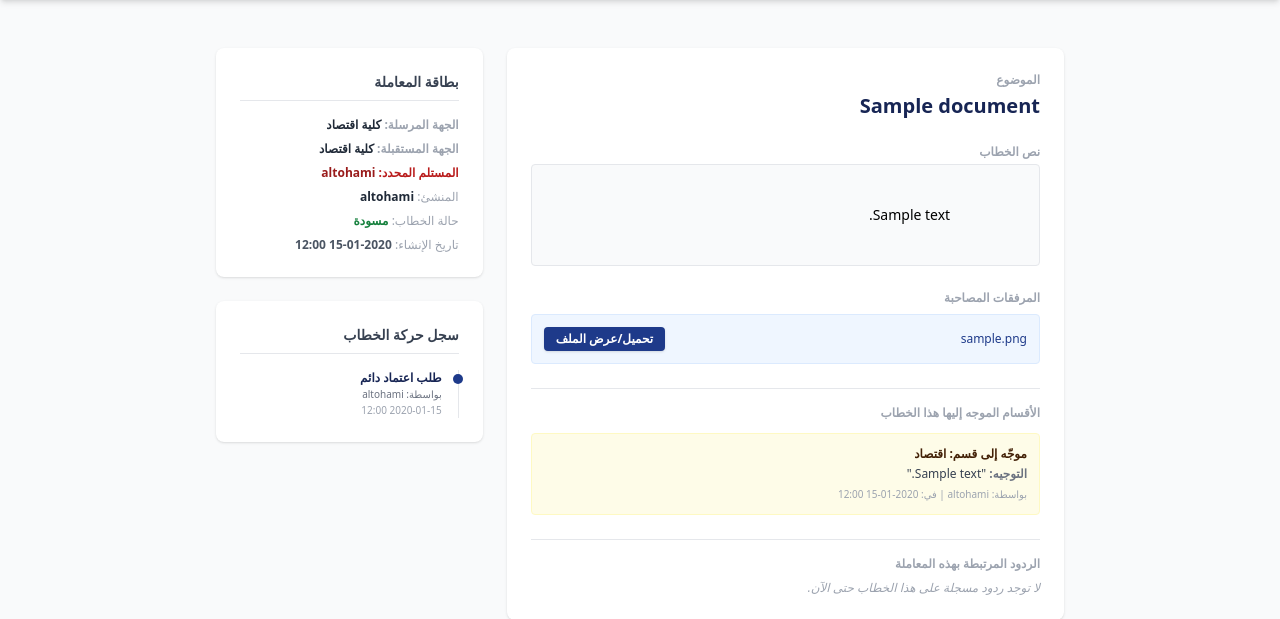
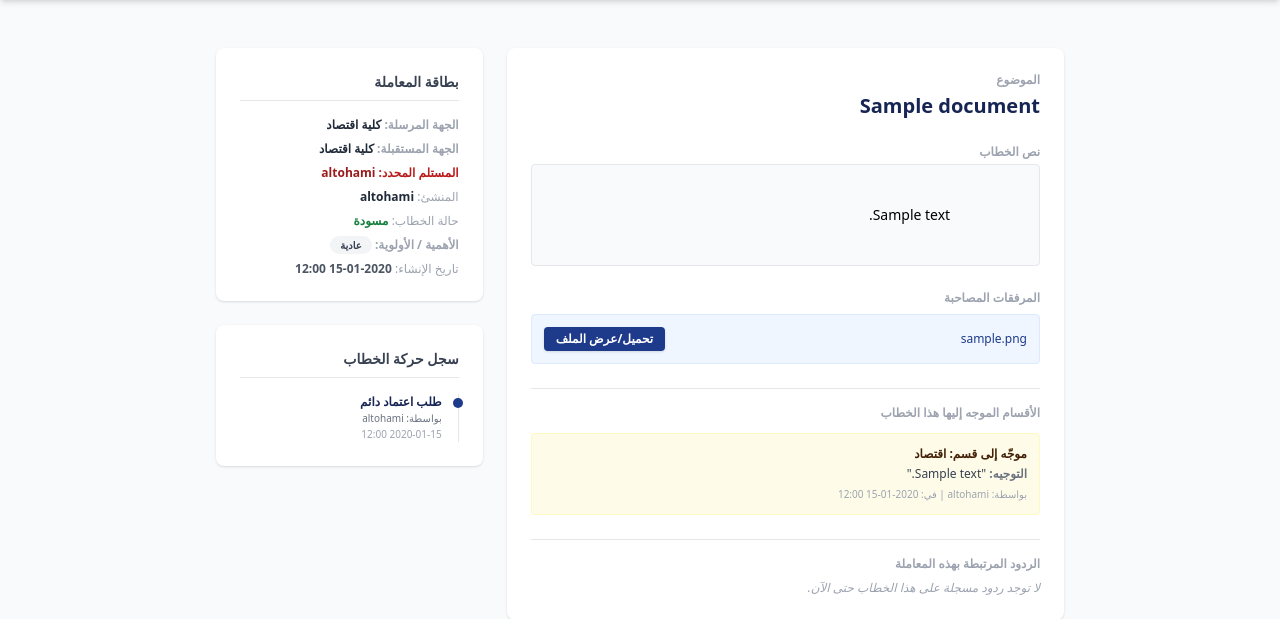
Before and after one commit to altohamikpaahi-blip/College_link_v2, a Django app: template templates/correspondence/document_detail.html in a window 1280 px wide. Shown: the part 80-699 px from the top of the page. Run offline with Django 5.2, Linux system fonts and the light colour scheme; the template is opened without the code that fills it: values that come from a table or form of the project are taken from there, others are empty; data comes from the database, SQL or seed files in the repository; tables that the repository leaves empty hold one stand-in row (values such as "Sample post"); some libraries are stand-ins or nearby versions.

Commit message:
Update document_detail.html

```diff
--- a/templates/correspondence/document_detail.html
+++ b/templates/correspondence/document_detail.html
@@ -33,6 +33,7 @@
     </header>
 
     <main class="max-w-4xl mx-auto p-6 mt-6 grid grid-cols-1 md:grid-cols-3 gap-6">
+        <!-- تفاصيل الخطاب الرئيسية -->
         <div class="bg-white p-6 rounded-lg shadow md:col-span-2 space-y-6">
             <div>
                 <span class="text-xs font-bold text-gray-400 block mb-1">الموضوع</span>
@@ -93,7 +94,7 @@
                 </div>
             {% endif %}
 
-            <!-- التوجيهات الحالية -->
+            <!-- عرض التوجيهات الحالية -->
             {% if document.forwards.all %}
                 <div class="pt-4 border-t space-y-3">
                     <span class="text-xs font-bold text-gray-400 block mb-2">الأقسام الموجه إليها هذا الخطاب</span>
@@ -134,6 +135,7 @@
 
         <!-- معلومات جانبية وتاريخ الحركة -->
         <div class="space-y-6">
+            <!-- كرت البيانات -->
             <div class="bg-white p-6 rounded-lg shadow space-y-4">
                 <h3 class="font-bold text-sm text-gray-700 border-b pb-2">بطاقة المعاملة</h3>
                 <div class="text-xs space-y-2">
@@ -148,10 +150,23 @@
 
                     <p><span class="text-gray-400">المنشئ:</span> <strong class="text-gray-800">{{ document.sender.get_full_name|default:document.sender.username }}</strong></p>
                     <p><span class="text-gray-400">حالة الخطاب:</span> <span class="font-bold text-green-700">{{ document.get_status_display }}</span></p>
+
+                    <!-- إظهار درجة الأهمية بكرت البيانات المحدّث -->
+                    <p><span class="text-gray-400 font-bold">الأهمية / الأولوية:</span>
+                        {% if document.priority == 'very_urgent' %}
+                            <span class="bg-red-100 text-red-800 text-[10px] font-bold px-2.5 py-0.5 rounded-full animate-pulse">عاجلة جداً 🚨</span>
+                        {% elif document.priority == 'urgent' %}
+                            <span class="bg-amber-100 text-amber-800 text-[10px] font-bold px-2.5 py-0.5 rounded-full">عاجلة ⚠️</span>
+                        {% else %}
+                            <span class="bg-gray-100 text-gray-700 text-[10px] font-bold px-2.5 py-0.5 rounded-full">عادية</span>
+                        {% endif %}
+                    </p>
+
                     <p><span class="text-gray-400">تاريخ الإنشاء:</span> <strong class="text-gray-600">{{ document.created_at|date:"Y-m-d H:i" }}</strong></p>
                 </div>
             </div>
 
+            <!-- سجل التتبع والعمليات -->
             <div class="bg-white p-6 rounded-lg shadow space-y-4">
                 <h3 class="font-bold text-sm text-gray-700 border-b pb-2">سجل حركة الخطاب</h3>
                 {% if document.history.all %}
```
